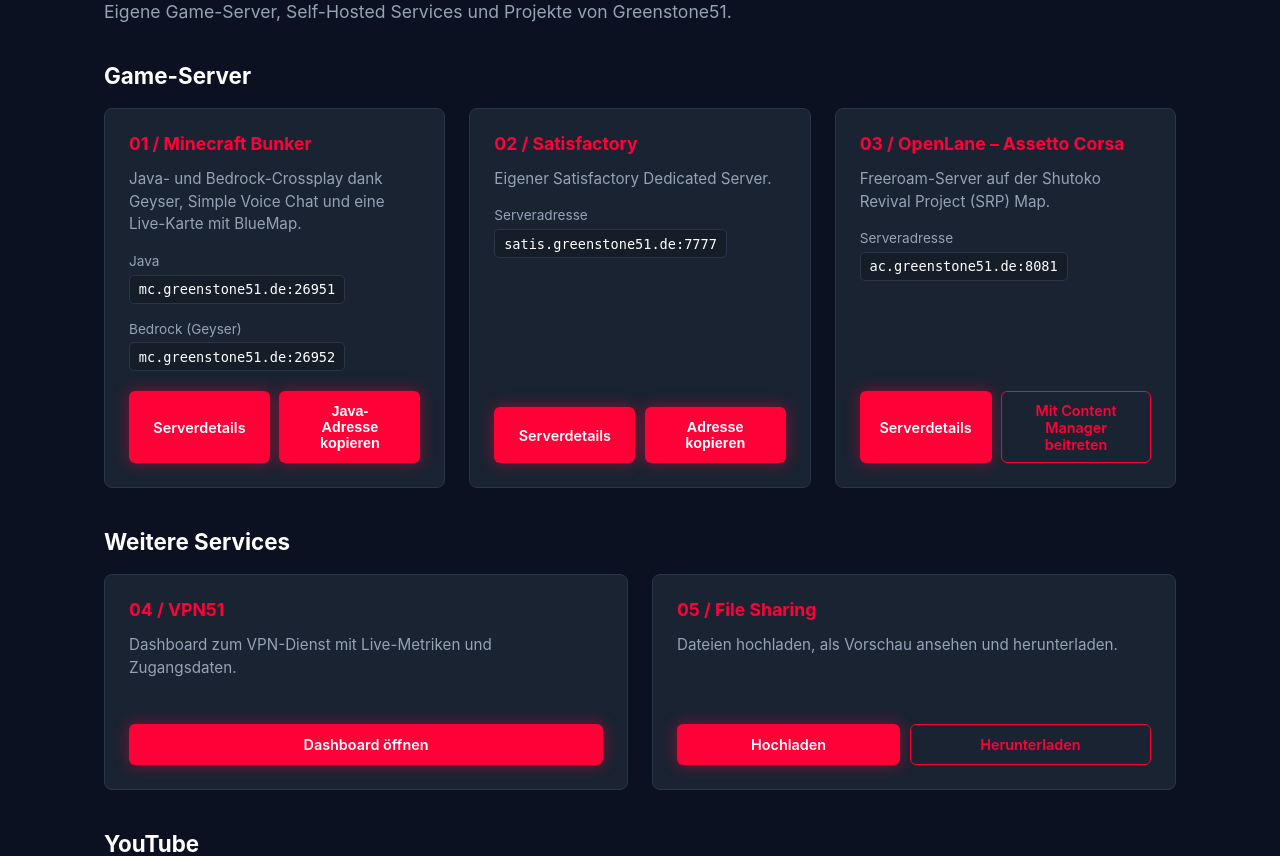
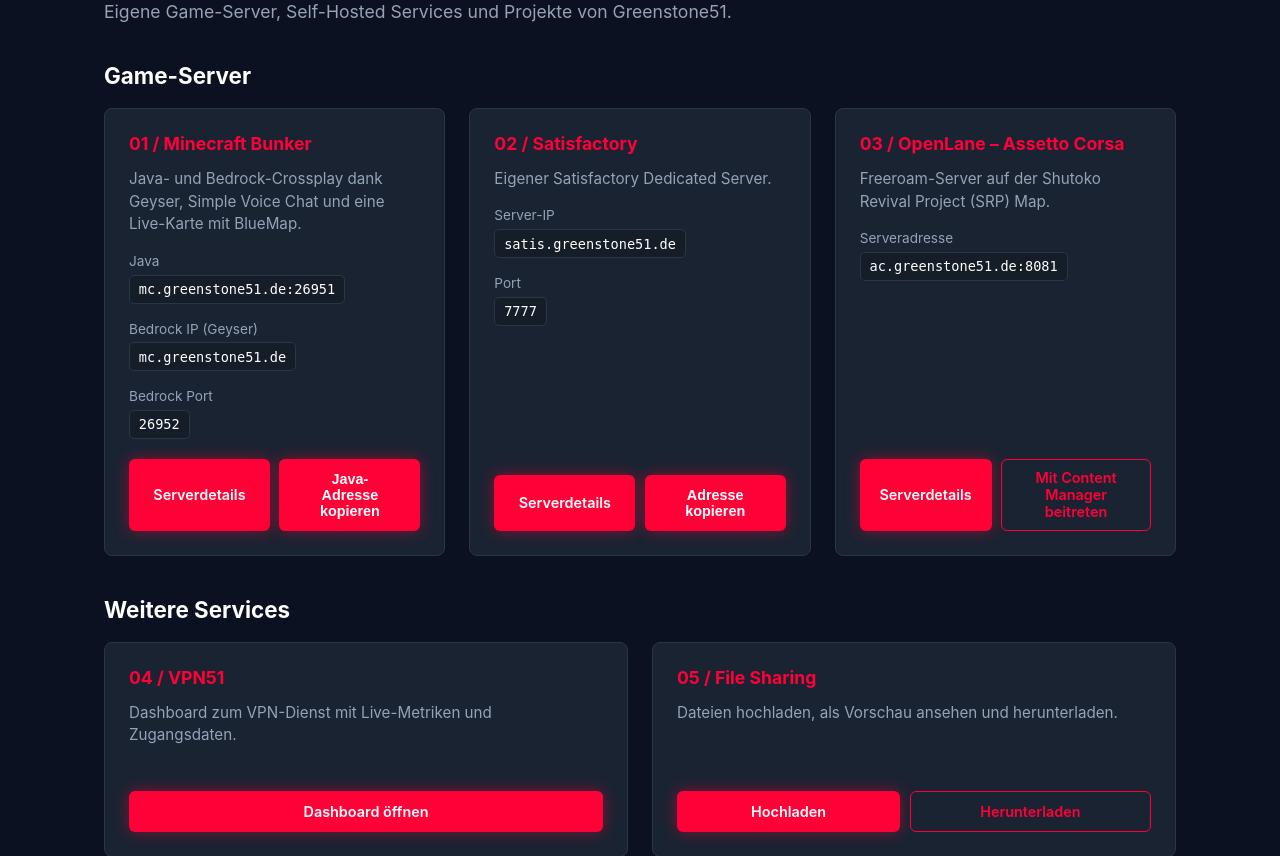
Before and after one commit to Greenstone51/Website, a Python web app: template templates/index.html in a window 1280 px wide. Shown: the part 169-1025 px from the top of the page. Run offline with Jinja, Linux system fonts and the light colour scheme; the template is opened without the code that fills it, so the values that code supplies are empty.

Commit message:
Show Bedrock and Satisfactory connection details separately

```diff
--- a/templates/index.html
+++ b/templates/index.html
@@ -6,7 +6,7 @@
     <meta name="description" content="Greenstone51 – Game-Server, Homeserver-Projekte und YouTube.">
     <title>Greenstone51 // Home</title>
     <link rel="icon" type="image/svg+xml" href="/static/favicon.svg">
-    <link rel="stylesheet" href="/static/style.css?v=23">
+    <link rel="stylesheet" href="/static/style.css?v=24">
     <script type="application/ld+json">
     {
       "@context": "https://schema.org",
@@ -32,7 +32,8 @@
                     <h3 class="card-title">01 / Minecraft Bunker</h3>
                     <p class="card-text">Java- und Bedrock-Crossplay dank Geyser, Simple Voice Chat und eine Live-Karte mit BlueMap.</p>
                     <p class="server-address"><span>Java</span><code>mc.greenstone51.de:26951</code></p>
-                    <p class="server-address"><span>Bedrock (Geyser)</span><code>mc.greenstone51.de:26952</code></p>
+                    <p class="server-address"><span>Bedrock IP (Geyser)</span><code>mc.greenstone51.de</code></p>
+                    <p class="server-address"><span>Bedrock Port</span><code>26952</code></p>
                 </div>
                 <div class="card-actions">
                     <a href="/minecraft" class="btn-action">Serverdetails</a>
@@ -43,7 +44,8 @@
                 <div class="server-card-content">
                     <h3 class="card-title">02 / Satisfactory</h3>
                     <p class="card-text">Eigener Satisfactory Dedicated Server.</p>
-                    <p class="server-address"><span>Serveradresse</span><code>satis.greenstone51.de:7777</code></p>
+                    <p class="server-address"><span>Server-IP</span><code>satis.greenstone51.de</code></p>
+                    <p class="server-address"><span>Port</span><code>7777</code></p>
                 </div>
                 <div class="card-actions">
                     <a href="/satisfactory" class="btn-action">Serverdetails</a>
```
